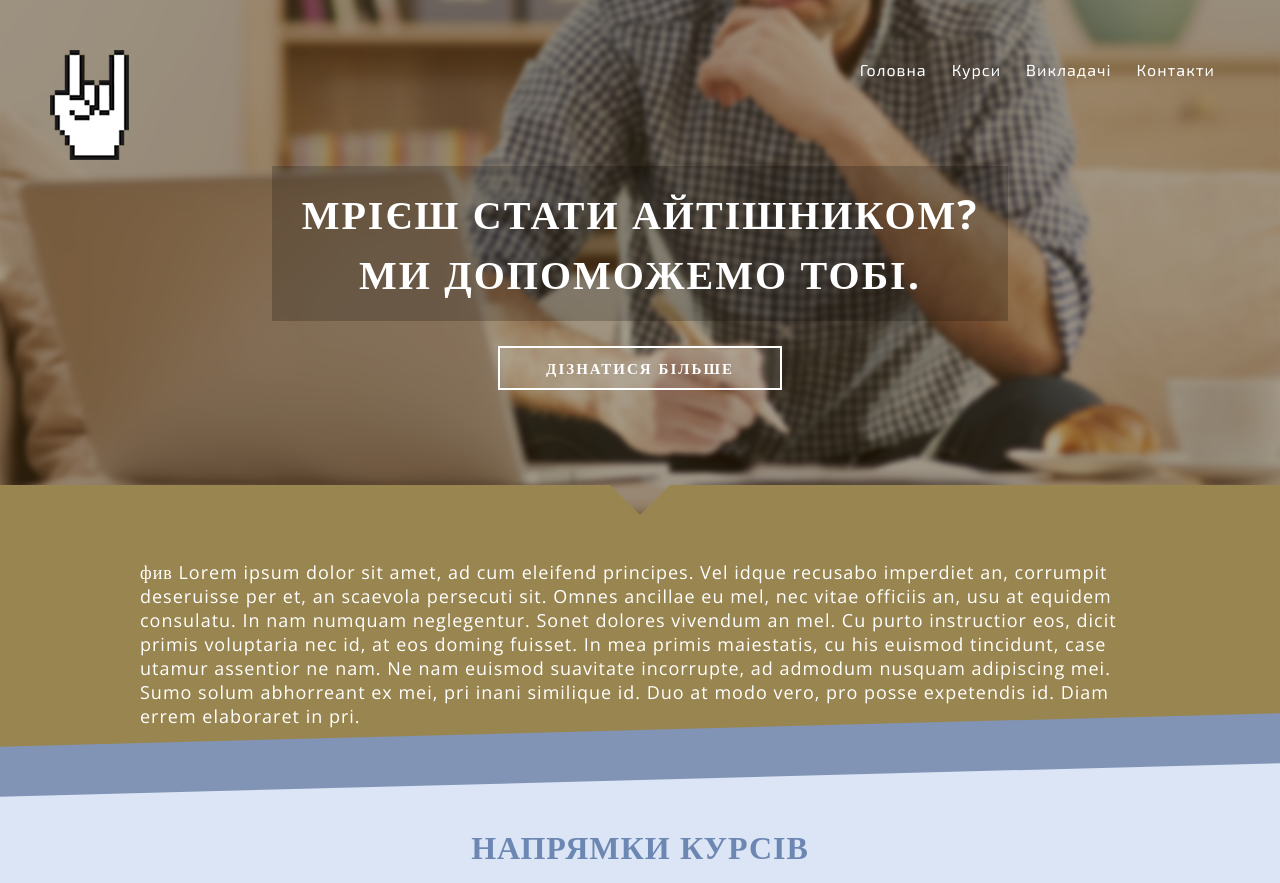
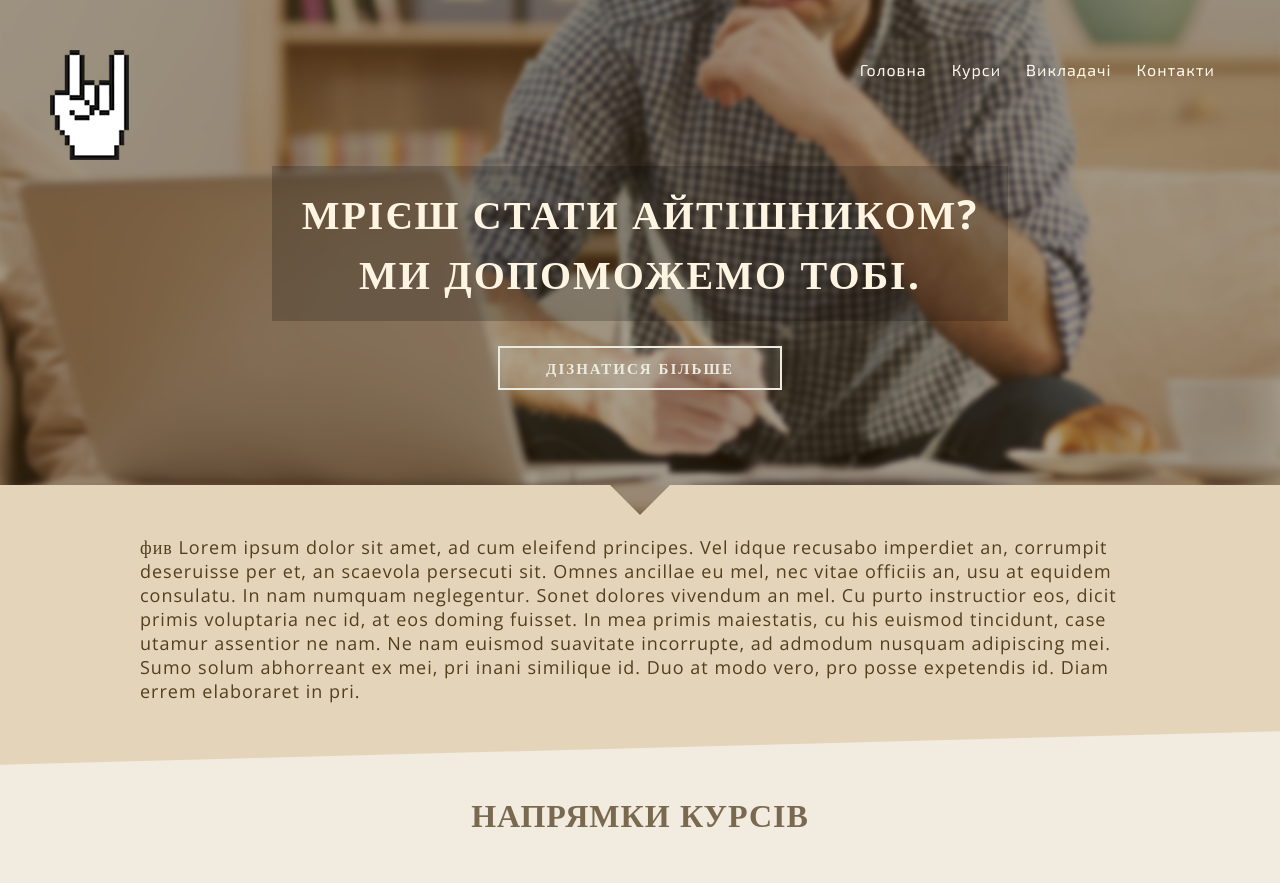
Before and after one commit to cursor-education/site, a PHP site: page / in a window 1280 px wide. Shown: the top 883 px of the page. Run offline with PHP 8.4, Linux system fonts and the light colour scheme.

Commit message:
updated landing page layout

```diff
--- a/shared/site/assets/app.css
+++ b/shared/site/assets/app.css
@@ -17,13 +17,13 @@
 body#page-landing,
 body#page-auth,
 body#page-course {
-  background: #DBE5F5;
+  background: #fef8ec;
 }
 body#page-landing section,
 body#page-auth section,
 body#page-course section {
   position: relative;
-  min-height: 200px;
+  min-height: 150px;
   margin: 0 auto;
   padding-bottom: 20px;
 }
@@ -40,7 +40,7 @@ body#page-course section .wrap {
   max-width: 1000px;
   margin: 0 auto;
   padding: 0px 10px;
-  color: white;
+  color: #684404;
   font: 18px 'Open Sans';
   letter-spacing: 1px;
   line-height: normal;
@@ -102,12 +102,12 @@ body#page-landing section#header {
 }
 body#page-landing section#header:before {
   content: "";
-  background-color: #998550;
-  height: 60px;
   position: absolute;
   bottom: 0;
+  left: -30px;
+  height: 60px;
   width: 50%;
-  left: -30px;
+  background-color: #e4d5ba;
 }
 @media screen and (max-width: 650px) {
   body#page-landing section#header:before {
@@ -116,12 +116,12 @@ body#page-landing section#header:before {
 }
 body#page-landing section#header:after {
   content: "";
-  background-color: #998550;
+  position: absolute;
   height: 60px;
-  position: absolute;
+  width: 50%;
   bottom: 0;
-  width: 50%;
   right: -30px;
+  background-color: #e4d5ba;
 }
 @media screen and (max-width: 650px) {
   body#page-landing section#header:after {
@@ -186,21 +186,21 @@ body#page-landing section#header ul#menu li a {
   display: block;
   margin-right: 5px;
   padding: 10px;
-  color: #fff;
+  color: #fef8ec;
   text-decoration: none;
   text-align: center;
   border-bottom: 2px solid rgba(0, 0, 0, 0);
   transition: all 0.25s ease-in-out;
 }
 body#page-landing section#header ul#menu li a:hover {
-  border-bottom-color: #fff;
+  border-bottom-color: #fef8ec;
 }
 body#page-landing section#header #slogan {
   text-align: center;
   letter-spacing: 2px;
   line-height: normal;
-  color: #FFF;
   text-transform: uppercase;
+  color: #fef4e2;
   margin-top: 1px;
 }
 @media screen and (max-width: 650px) {
@@ -239,18 +239,18 @@ body#page-landing section#header #learn-more-button .button {
   text-transform: uppercase;
   text-align: center;
   letter-spacing: 2px;
-  border: 2px #FFF solid;
+  text-decoration: none;
+  color: #ecebe0;
   background: rgba(255, 255, 255, 0.1);
+  border: 2px #ecebe0 solid;
   width: 260px;
   margin: 0 auto;
   padding: 10px;
   cursor: pointer;
   transition: all 0.25s ease-in-out;
-  color: white;
-  text-decoration: none;
 }
 body#page-landing section#header #learn-more-button .button:hover {
-  background: white;
+  background: #ffffff;
   color: rgba(0, 14, 56, 0.75);
 }
 body#page-landing section#header #learn-more-button .button:active {
@@ -262,16 +262,16 @@ body#page-landing #header-arrow {
   z-index: 2;
 }
 body#page-landing #header-arrow:after {
+  content: "";
+  position: absolute;
   top: -60px;
   left: 50%;
-  border: solid transparent;
-  content: "";
   height: 0;
   width: 0;
-  position: absolute;
+  margin-left: -30px;
+  border: solid transparent;
   border-width: 30px;
-  margin-left: -30px;
-  border-color: #998550;
+  border-color: #e4d5ba;
   border-top-color: transparent;
 }
 body#page-landing section.curve-line-after:after {
@@ -289,29 +289,36 @@ body#page-landing section#partners .wrap h2 {
   text-transform: uppercase;
   font-size: 32px;
   text-align: center;
-  color: #6D87B3;
   margin-bottom: 50px;
 }
 body#page-landing section#go-deeper {
-  background: #998550;
+  background: #e4d5ba;
   margin-top: -10px;
   z-index: 3;
 }
 body#page-landing section#go-deeper .wrap {
-  padding-top: 25px;
+  color: rgba(55, 36, 2, 0.85);
 }
 body#page-landing section#go-deeper:after {
-  background: #8194B5;
+  background: #e4d5ba;
   transform: skew(0deg, -1.5deg);
   -webkit-transform: skew(0deg, -1.5deg);
 }
 body#page-landing section#courses {
-  background: #DBE5F5;
+  background: #f2ebdf;
   padding-top: 70px;
   padding-bottom: 50px;
 }
 body#page-landing section#courses .wrap {
-  color: black;
+  color: #684404;
+}
+body#page-landing section#courses .wrap h2 {
+  color: rgba(55, 36, 2, 0.65);
+}
+body#page-landing section#courses:after {
+  background: #f2ebdf;
+  transform: skew(0deg, 1.5deg);
+  -webkit-transform: skew(0deg, 1.5deg);
 }
 body#page-landing section#courses .row {
   text-align: center;
--- a/shared/site/assets/app.js
+++ b/shared/site/assets/app.js
@@ -25,8 +25,10 @@ scrollToTop = function(val) {
     if (diff > 0 && diff < per) {
       per = diff;
     }
-    console.log(getScrollTop(), topValue, sign, diff, per);
-    return window.scrollBy(0, sign * per);
+    window.scrollBy(0, sign * per);
+    return t = setTimeout((function() {
+      return scrollToTop(val);
+    }), 5);
   } else {
     return clearTimeout(t);
   }
--- a/shared/site/assets/app.less
+++ b/shared/site/assets/app.less
@@ -1,3 +1,39 @@
+@base: #372402;
+@body-bg: lighten(@base, 85%);
+@body-color: lighten(@base, 10%);
+@header-bg: fade(@base, 44%);
+@header-menu-color: lighten(@base, 85%);
+@slogan-color: lighten(@base, 83%);
+@slogan-bg: rgba(0, 0, 0, 0.2);
+@header-learnmore-color: #ECEBE0;
+@header-learnmore-bg: rgba(255, 255, 255, 0.1);
+@header-learnmore-border: #ECEBE0;
+@header-learnmore-hover-bg: white;
+@header-learnmore-hover-color: rgba(0, 14, 56, 0.75);
+@section1-bg: lighten(desaturate(@base, 50%), 70%);
+@section1-color: fade(@base, 85%);
+@section2-bg: lighten(desaturate(@base, 50%), 80%);
+@section2-color: @body-color;
+@section2-h2: fade(@base, 65%);
+@course-bg: lighten(@base, 86%);
+@course-hover-bg: lighten(@base, 90%);
+@course-more-color: #FFF;
+@course-more-bg: fade(@base, 40%);
+@course-more-hover-bg: fade(@base, 60%);
+@course-more-hover-color: #FFF;
+@course-more-hover-border: #FFF;
+@section3-bg: lighten(desaturate(@base, 50%), 70%);
+@section3-color: fade(@base, 75%);
+@section3-h2: fade(@base, 65%);
+@teacher-hover: lighten(@base, 85%);
+@section4-bg: lighten(desaturate(@base, 20%), 85%);
+@section5-bg: lighten(desaturate(@base, 40%), 80%);
+@section5-h2: fade(@base, 55%);
+@section6-bg: lighten(@base, 5%);
+@section6-color: white;
+@footer-bg: darken(@section6-bg, 6%);
+@footer-color: @section6-bg;
+
 * {
     padding: 0;
     margin: 0;
@@ -19,12 +55,12 @@
 body#page-landing,
 body#page-auth,
 body#page-course {
-    background: #DBE5F5;
+    background: @body-bg;
 
     section {
         position: relative;
 
-        min-height: 200px;
+        min-height: 150px;
 
         margin: 0 auto;
         padding-bottom: 20px;
@@ -38,9 +74,9 @@ body#page-course {
             margin: 0 auto;
             padding: 0px 10px;
 
-            color: white;
+            color: @body-color;
+
             font: 18px 'Open Sans';
-
             letter-spacing: 1px;
             line-height: normal;
         }
@@ -108,26 +148,30 @@ body#page-landing {
 
         &:before {
             content: "";
-            background-color: #998550;
-            height: 60px;
+
             position: absolute;
             bottom: 0;
+            left: -30px;
+            height: 60px;
             width: 50%;
-            left: -30px;
+
+            background-color: @section1-bg;
 
             @media screen and (max-width: 650px) {
                 width: 51%;
             }
+        }
 
-        }
         &:after {
             content: "";
-            background-color: #998550;
+
+            position: absolute;
             height: 60px;
-            position: absolute;
+            width: 50%;
             bottom: 0;
-            width: 50%;
             right: -30px;
+
+            background-color: @section1-bg;
 
             @media screen and (max-width: 650px) {
                 width: 51%;
@@ -203,7 +249,7 @@ body#page-landing {
                     margin-right: 5px;
                     padding: 10px;
 
-                    color: #fff;
+                    color: @header-menu-color;
 
                     text-decoration: none;
                     text-align: center;
@@ -223,8 +269,9 @@ body#page-landing {
             text-align: center;
             letter-spacing: 2px;
             line-height: normal;
-            color: #FFF;
             text-transform: uppercase;
+
+            color: @slogan-color;
 
             margin-top: 1px;
 
@@ -270,11 +318,14 @@ body#page-landing {
                 text-transform: uppercase;
                 text-align: center;
                 letter-spacing: 2px;
+                text-decoration: none;
 
-                border: 2px #FFF solid;
-                background: rgba(255, 255, 255, 0.1);
+                color: @header-learnmore-color;
+                background: @header-learnmore-bg;
+                border: 2px @header-learnmore-border solid;
 
                 width: 260px;
+
                 margin: 0 auto;
                 padding: 10px;
 
@@ -282,12 +333,9 @@ body#page-landing {
 
                 transition: all 0.25s ease-in-out;
 
-                color: white;
-                text-decoration: none;
-
                 &:hover {
-                    background: white;
-                    color: rgba(0, 14, 56, 0.75);
+                    background: @header-learnmore-hover-bg;
+                    color: @header-learnmore-hover-color;
                 }
 
                 &:active {
@@ -303,17 +351,20 @@ body#page-landing {
         z-index: 2;
 
         &:after {
+            content: "";
+
+            position: absolute;
             top: -60px;
             left: 50%;
-            border: solid transparent;
-            content: "";
             height: 0;
             width: 0;
-            position: absolute;
-            border-width: 30px;
+
             margin-left: -30px;
 
-            border-color: #998550;
+            border: solid transparent;
+            border-width: 30px;
+
+            border-color: @section1-bg;
             border-top-color: transparent;
         }
     }
@@ -339,35 +392,45 @@ body#page-landing {
             text-transform: uppercase;
             font-size: 32px;
             text-align: center;
-
-            color: #6D87B3;
             margin-bottom: 50px;
         }
     }
 
     section#go-deeper {
-        background: #998550;
+        background: @section1-bg;
         margin-top: -10px;
         z-index: 3;
 
         .wrap {
-            padding-top: 25px;
+            color: @section1-color;
         }
 
         &:after {
-            background: #8194B5;
+            background: @section1-bg;
+
             transform: skew(0deg, -1.5deg);
             -webkit-transform: skew(0deg, -1.5deg);
         }
     }
 
     section#courses {
-        background: #DBE5F5;
+        background: @section2-bg;
         padding-top: 70px;
         padding-bottom: 50px;
 
         .wrap {
-            color: black;
+            color: @section2-color;
+
+            h2 {
+                color: @section2-h2;
+            }
+        }
+
+        &:after {
+            background: @section2-bg;
+
+            transform: skew(0deg, 1.5deg);
+            -webkit-transform: skew(0deg, 1.5deg);
         }
 
         .row {
--- a/shared/site/index.html
+++ b/shared/site/index.html
@@ -246,24 +246,14 @@
   <section id="contacts">
     <div class="wrap">
 
-      <div class="banner">
-        <span>
-          093 333 55 99
-          <br/>
-          093 333 55 99
-          <br/>
-          <br/>
-          skype: aaa
-          <br/>
-          email: aa@bb.cc
-        </span>
-      </div>
+      skype: aaa<br/>
+      email: aa@bb.cc<br/>
 
-      <!--
-      <div class="map">
-        <iframe src="https://www.google.com/maps/embed?pb=!1m14!1m12!1m3!1d5146.326100267645!2d24.020578194732398!3d49.8393937860052!2m3!1f0!2f0!3f0!3m2!1i1024!2i768!4f13.1!5e0!3m2!1suk!2sua!4v1422210050815" frameborder="0" style="border:0"></iframe>
-      </div>
-      -->
+      <br/>
+      093 333 55 99 (+viber, +whatsapp)<br/>
+      093 333 55 99<br/>
+      067 111 77 77<br/>
+      099 999 55 88<br/>
 
     </div>
   </section>
```
Also changed, not shown: other parts of shared/site/assets/app.css (+49 -39 lines), other parts of shared/site/assets/app.less (+88 -117 lines), 1 other file.
